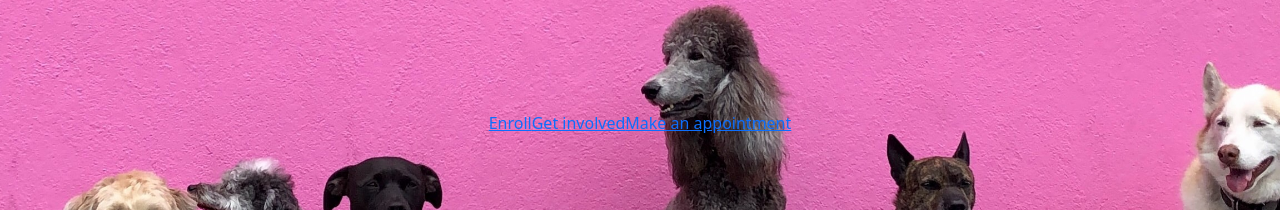
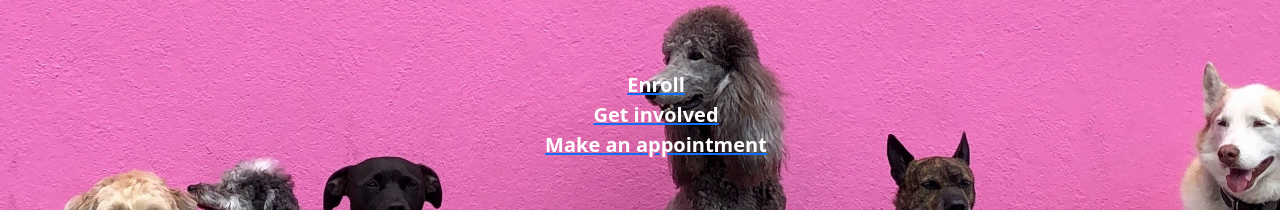
Before and after one commit to Edil-Mg/PetPaws101, a React (Create React App) app in the folder client/: page / in a window 1280 px wide. Shown: the part 1773-1983 px from the top of the page. Built offline with nearby package versions, Linux system fonts and the light colour scheme.

Commit message:
css added

```diff
--- a/client/src/Components/Bnner/Banner.css
+++ b/client/src/Components/Bnner/Banner.css
@@ -25,6 +25,7 @@
   text-align: center;
 }
 .banner-des{
+  margin-right: 800px;
   border-radius: 15px;
   background-color: white;
   width: 380px;
@@ -71,12 +72,17 @@
  font-size: 20px;
  color: white;
 } */
-.lower_container Link{
+.lower_container ul li{
+  list-style: none;
   text-decoration: none;
    font-weight: 800;
  font-size: 20px;
  color: white;
 }
+/* .lower_container ul{
+  display: flex;
+  justify-content:space-between
+} */
 .lower_container{
   padding-top: 20px;
   background-image: url(../../assets/images/dogparty2.jpg);
--- a/client/src/Components/Bnner/Banner.jsx
+++ b/client/src/Components/Bnner/Banner.jsx
@@ -35,7 +35,8 @@ function Banner() {
 				productTitle="Why choose us"
 				productDescription="Lorem ipsum dolor sit amet, consectetur adipisci elit, sed eiusmod tempor incidunt ut labore et dolore magna aliqua. Quis aute iure reprehenderit in voluptate velit esse cillum dolore eu fugiat nulla pariatur. Excepteur sint obcaecat cupiditat non proident, sunt in culpa qui officia deserunt mollit anim id est laborum.."
 			/>
-			<br /><br />
+			<br />
+			<br />
 			<div className="banner2">
 				<div className="banner__content2">
 					<div className="banner-des">
@@ -58,16 +59,18 @@ function Banner() {
 				</div>
 			</div>
 			<div className="lower_container">
-				<br />
+
+				<ul>
 					<Link to="/SignUp" className="find">
-					Enroll
+						<li>Enroll</li>
 					</Link>
 					<Link to="/SignUp" className="get">
-					Get involved
+						<li>Get involved</li>
 					</Link>
 					<Link to="/MakeAppointment" className="make">
-					Make an appointment
+						<li>Make an appointment</li>
 					</Link>
+				</ul>
 				<br />
 			</div>
 			<Footer />
```
Lines whose indentation alone changed are shown as unchanged.
